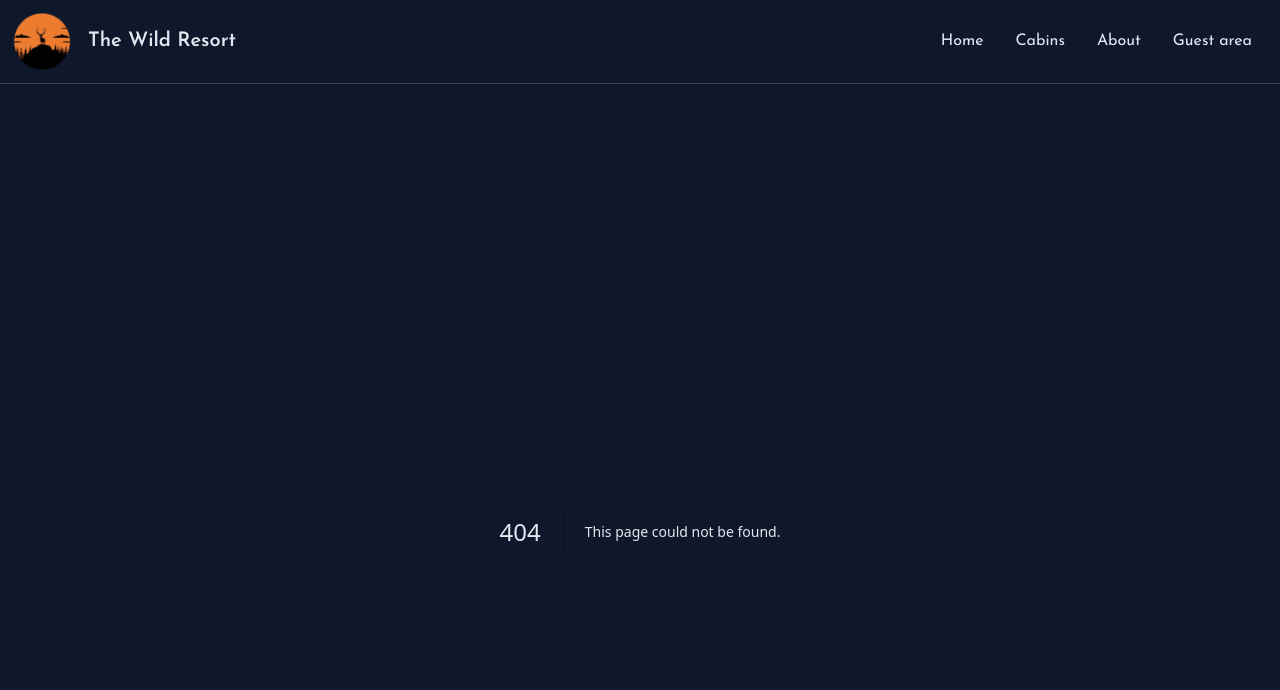
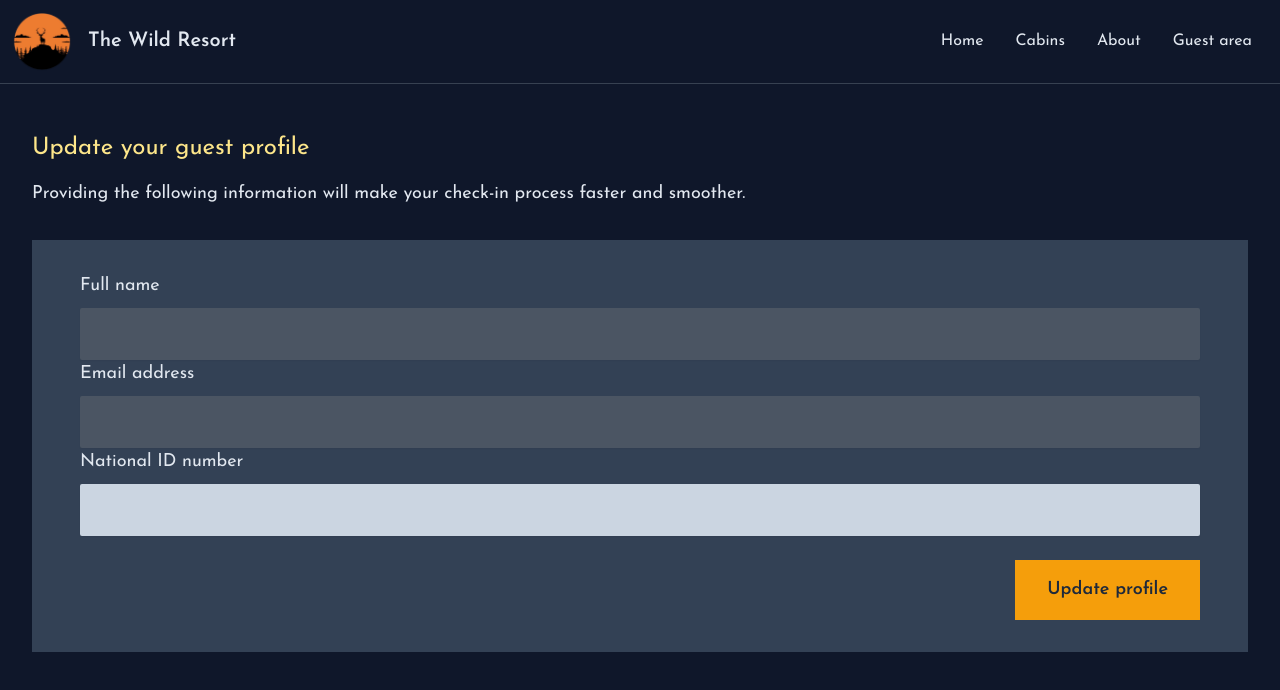
Before and after one commit to AbstractLK/wild-resort-website, a Next.js app: page /account/profile in a window 1280 px wide. Before the commit this address had no page. Shown: the top 690 px of the page. Built offline with nearby package versions, Linux system fonts and the light colour scheme.

Commit message:
build account profile page

```diff
--- /dev/null
+++ b/app/account/profile/page.js
@@ -0,0 +1,66 @@
+import Image from "next/image";
+
+export const metadata = { title: "Profile" };
+
+export default function Page() {
+  return (
+    <div>
+      <h2 className="text-amber-200 text-2xl mb-4">
+        Update your guest profile
+      </h2>
+      <p className="text-lg mb-8 text-slate-200">
+        Providing the following information will make your check-in process
+        faster and smoother.
+      </p>
+      <form className="bg-slate-700 py-8 px-12 text-lg">
+        <div className="space-y-2">
+          <label>Full name</label>
+          <input
+            disabled
+            className="px-5 py-3 bg-slate-300 text-slate-800 w-full shadow-sm rounded-sm disabled:cursor-not-allowed disabled:bg-gray-600 disabled:text-gray-400"
+          />
+        </div>
+
+        <div className="space-y-2">
+          <label>Email address</label>
+          <input
+            disabled
+            className="px-5 py-3 bg-slate-300 text-slate-800 w-full shadow-sm rounded-sm disabled:cursor-not-allowed disabled:bg-gray-600 disabled:text-gray-400"
+          />
+        </div>
+
+        {/* <div className="space-y-2">
+          <div className="flex items-center justify-between">
+            <label htmlFor="nationality">Where are you from?</label>
+            <Image
+              src={countryFlag}
+              alt="Country flag"
+              className="h-5 rounded-sm"
+            />
+          </div>
+
+          <SelectCountry
+            name="nationality"
+            id="nationality"
+            className="px-5 py-3 bg-slate-300 text-slate-800 w-full shadow-sm rounded-sm"
+            defaultCountry={nationality}
+          />
+        </div> */}
+
+        <div className="space-y-2">
+          <label htmlFor="nationalID">National ID number</label>
+          <input
+            name="nationalID"
+            className="px-5 py-3 bg-slate-300 text-slate-800 w-full shadow-sm rounded-sm"
+          />
+        </div>
+
+        <div className="flex justify-end items-center mt-6">
+          <button className="bg-amber-500 px-8 py-4 text-slate-800 font-semibold hover:bg-amber-600 transition-all disabled:cursor-not-allowed disabled:bg-gray-500 disabled:text-gray-300">
+            Update profile
+          </button>
+        </div>
+      </form>
+    </div>
+  );
+}
```
